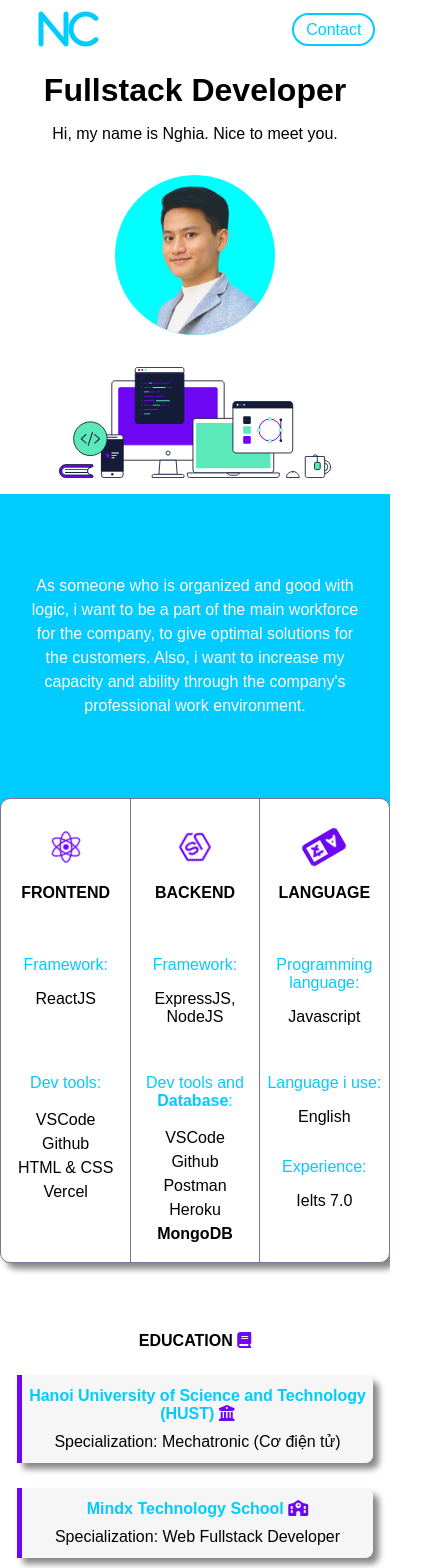
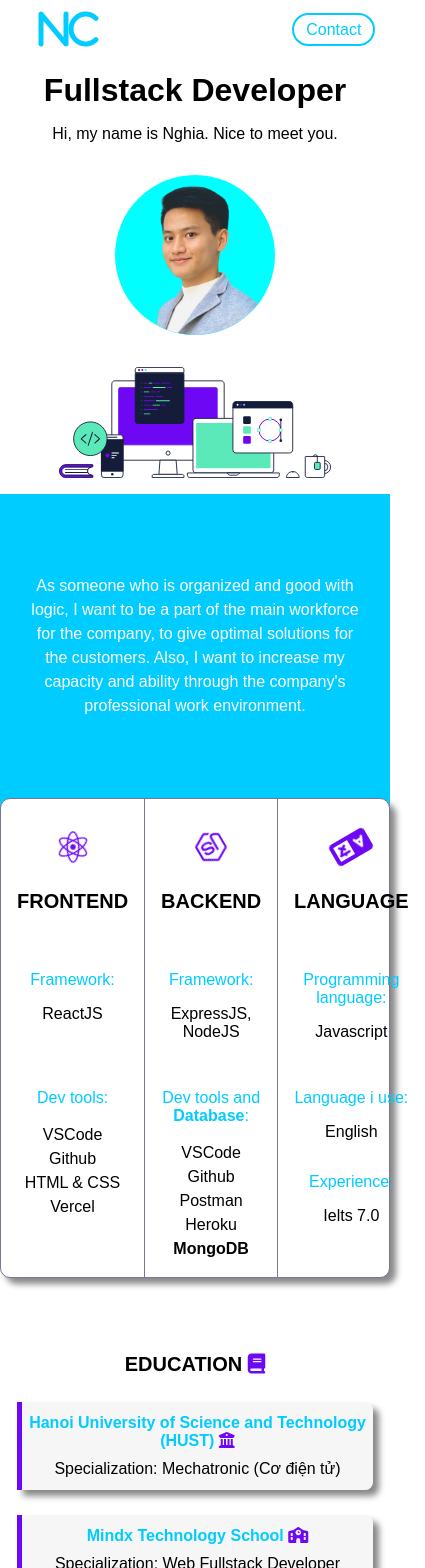
Before and after one commit to linkinparkrules/portfolio-frontend, a React (Create React App) app: page / in a window 390 px wide. Shown: the top 1568 px of the page, 425 px wide, since content can reach past the window. Built offline with nearby package versions, Linux system fonts and the light colour scheme.

Commit message:
update responsive

```diff
--- a/src/Pages/Home/Background2/bg2.module.css
+++ b/src/Pages/Home/Background2/bg2.module.css
@@ -25,6 +25,10 @@
   grid-auto-flow: column;
 }
 
+.skillsBoard>div>h4 {
+  font-size: 1.25rem;
+}
+
 .skillsBoard>div>p {
   font-size: 1.25rem;
 }
--- a/src/Pages/Home/Background2/index.js
+++ b/src/Pages/Home/Background2/index.js
@@ -8,8 +8,8 @@ const Background2 = () => {
     <>
       <div className={bg2.background2}>
         <div className={bg2.intro}>
-          As someone who is organized and good with logic, i want to be a part of the main workforce
-          for the company, to give optimal solutions for the customers. Also, i want to increase my capacity
+          As someone who is organized and good with logic, I want to be a part of the main workforce
+          for the company, to give optimal solutions for the customers. Also, I want to increase my capacity
           and ability through the company's professional work environment.
         </div>
       </div>
--- a/src/Pages/Home/Background3/bg3.module.css
+++ b/src/Pages/Home/Background3/bg3.module.css
@@ -13,12 +13,16 @@
   width: 50%;
 }
 
+.education>h4 {
+  font-size: 1.25rem;
+}
+
 .educationLevel {
   box-shadow: 6px 6px 6px #888888;
   color: black;
   background-color: rgba(235, 235, 235, 0.464);
   border-left: 5px solid #6E07F3;
-  width: 70%;
+  width: 80%;
   border-radius: 0 8px 8px 0;
   margin: 25px auto;
 }
```
